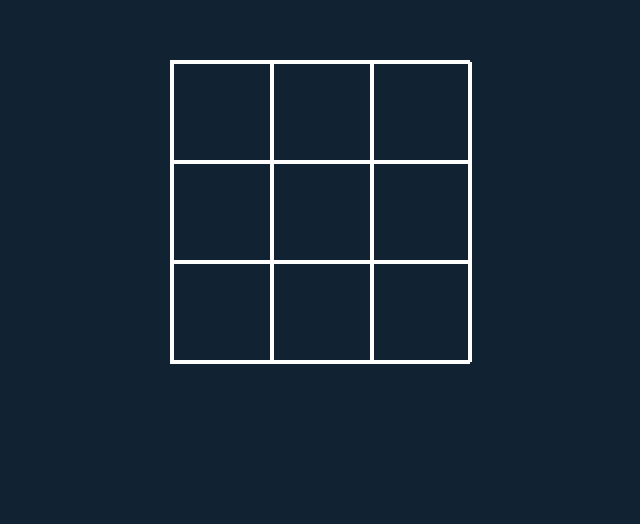
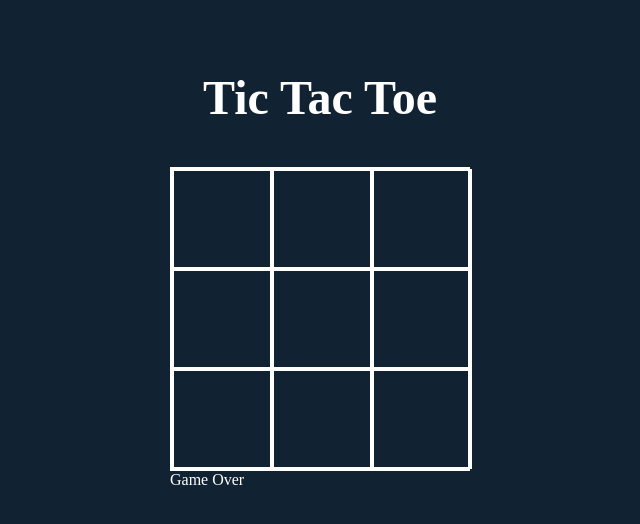
Before and after one commit to vonner04/Learning-React-TicTacToe, a React (Vite) app: page / in a window 1280 px wide. Shown: the part 140-664 px from the top of the page, without its empty margins (320-960 px from the left). Built offline with nearby package versions, Linux system fonts and the light colour scheme.

Commit message:
feat: added basic UI for game over screen

```diff
--- a/src/App.css
+++ b/src/App.css
@@ -1,6 +1,13 @@
 body {
     background-color: #123;
     color:#fff;
+}
+
+h1{
+    text-align: center;
+    font-size: 3rem;
+     padding: 10px;
+    color: #fff;
 }
 
 main{
@@ -26,5 +33,4 @@ div.square{
     font-size: 4rem;
     text-align: center;
     align-content: center;
-
 }
--- a/src/App.jsx
+++ b/src/App.jsx
@@ -1,5 +1,6 @@
 import Board from "./Board";
 import Square from "./Square";
+import GameOver from "./GameOver";
 import { useState, useEffect } from "react";
 import "./App.css";
 
@@ -118,6 +119,7 @@ export default function App() {
   return (
     <>
       <main>
+        <h1>Tic Tac Toe</h1>
         <Board>
           {
             //Populate the grid
@@ -130,6 +132,7 @@ export default function App() {
             ))
           }
         </Board>
+        <GameOver></GameOver>
       </main>
     </>
   );
--- /dev/null
+++ b/src/GameOver.jsx
@@ -0,0 +1,3 @@
+export default function GameOver() {
+  return <div className="gameOver"> Game Over</div>;
+}
```
